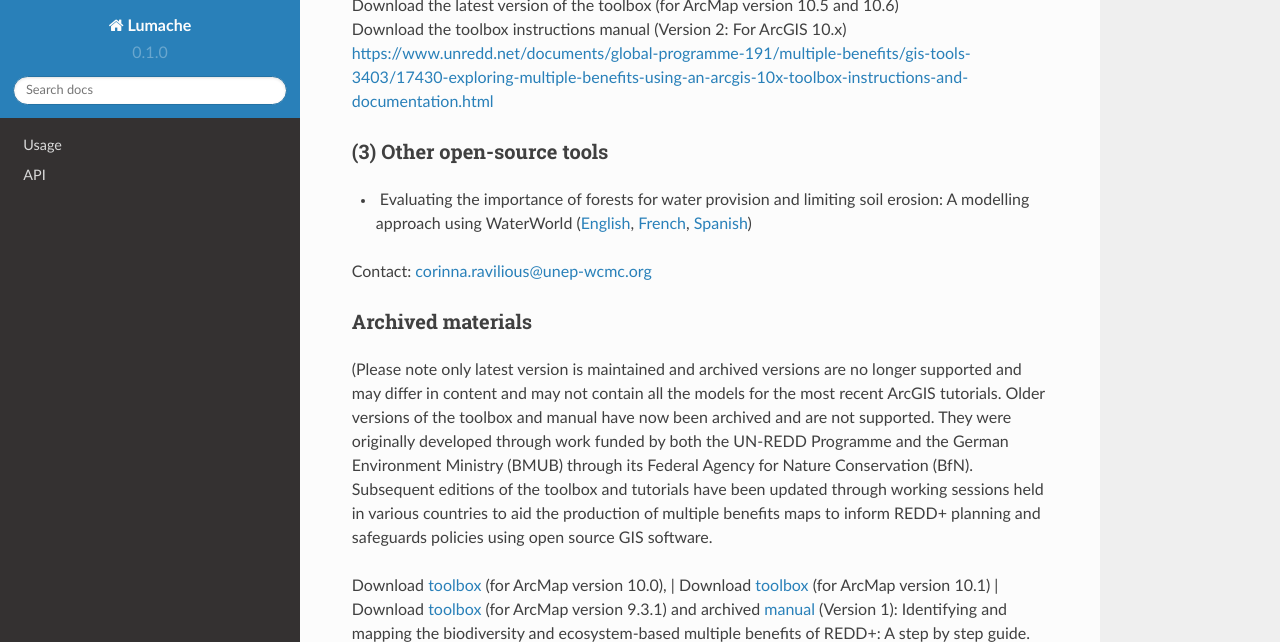
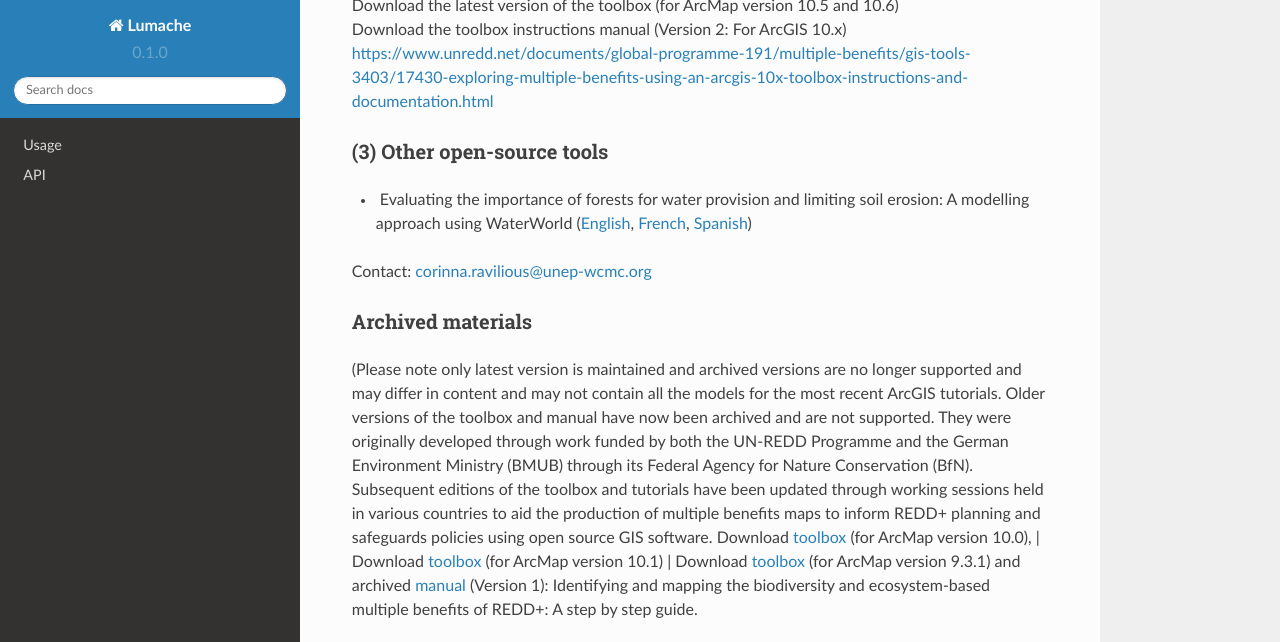
Before and after one commit to corinnar/GIS_tutorials, a Sphinx documentation site: the page built from docs/source/GIS_TOOLS_PAGE.rst, in a window 1280 px wide and 900 px high, scrolled down 2407 px, cut to the strip 0-642 px from the top of the window. Built offline with Sphinx 7.4.7 and the Read the Docs theme 2.0.0, drawn with Linux system fonts in a browser that asks for light colours.

```diff
--- a/docs/source/GIS_TOOLS_PAGE.rst
+++ b/docs/source/GIS_TOOLS_PAGE.rst
@@ -84,6 +84,4 @@ Contact: \ `corinna.ravilious@unep-wcmc.org <mailto:corinna.ravilious@unep-wcmc
 
 **Archived materials**
 ~~~~~~~~~~~~~~~~~~~~~~~~
-| (Please note only latest version is maintained and archived versions are no longer supported and may differ in content and may not contain all the models for the most recent ArcGIS tutorials. Older versions of the toolbox and manual have now been archived and are not supported. They were originally developed through work funded by both the UN-REDD Programme and the German Environment Ministry (BMUB) through its Federal Agency for Nature Conservation (BfN). Subsequent editions of the toolbox and tutorials have been updated through working sessions held in various countries to aid the production of multiple benefits maps to inform REDD+ planning and safeguards policies using open source GIS software.
-
-| Download \ `toolbox <https://www.unredd.net/component/docman/?task=doc_download&gid=13110&Itemid=53>`__ (for ArcMap version 10.0), | Download \ `toolbox <https://www.unredd.net/component/docman/?task=doc_download&gid=13111&Itemid=53>`__ (for ArcMap version 10.1) | Download \ `toolbox <https://www.unredd.net/component/docman/?task=doc_download&gid=6434&Itemid=53>`__ (for ArcMap version 9.3.1) and archived \ `manual <https://www.unredd.net/component/docman/?task=doc_download&gid=6431&Itemid=53>`__ (Version 1): Identifying and mapping the biodiversity and ecosystem-based multiple benefits of REDD+: A step by step guide.
+| (Please note only latest version is maintained and archived versions are no longer supported and may differ in content and may not contain all the models for the most recent ArcGIS tutorials. Older versions of the toolbox and manual have now been archived and are not supported. They were originally developed through work funded by both the UN-REDD Programme and the German Environment Ministry (BMUB) through its Federal Agency for Nature Conservation (BfN). Subsequent editions of the toolbox and tutorials have been updated through working sessions held in various countries to aid the production of multiple benefits maps to inform REDD+ planning and safeguards policies using open source GIS software. Download \ `toolbox <https://www.unredd.net/component/docman/?task=doc_download&gid=13110&Itemid=53>`__ (for ArcMap version 10.0), | Download \ `toolbox <https://www.unredd.net/component/docman/?task=doc_download&gid=13111&Itemid=53>`__ (for ArcMap version 10.1) | Download \ `toolbox <https://www.unredd.net/component/docman/?task=doc_download&gid=6434&Itemid=53>`__ (for ArcMap version 9.3.1) and archived \ `manual <https://www.unredd.net/component/docman/?task=doc_download&gid=6431&Itemid=53>`__ (Version 1): Identifying and mapping the biodiversity and ecosystem-based multiple benefits of REDD+: A step by step guide.
```
